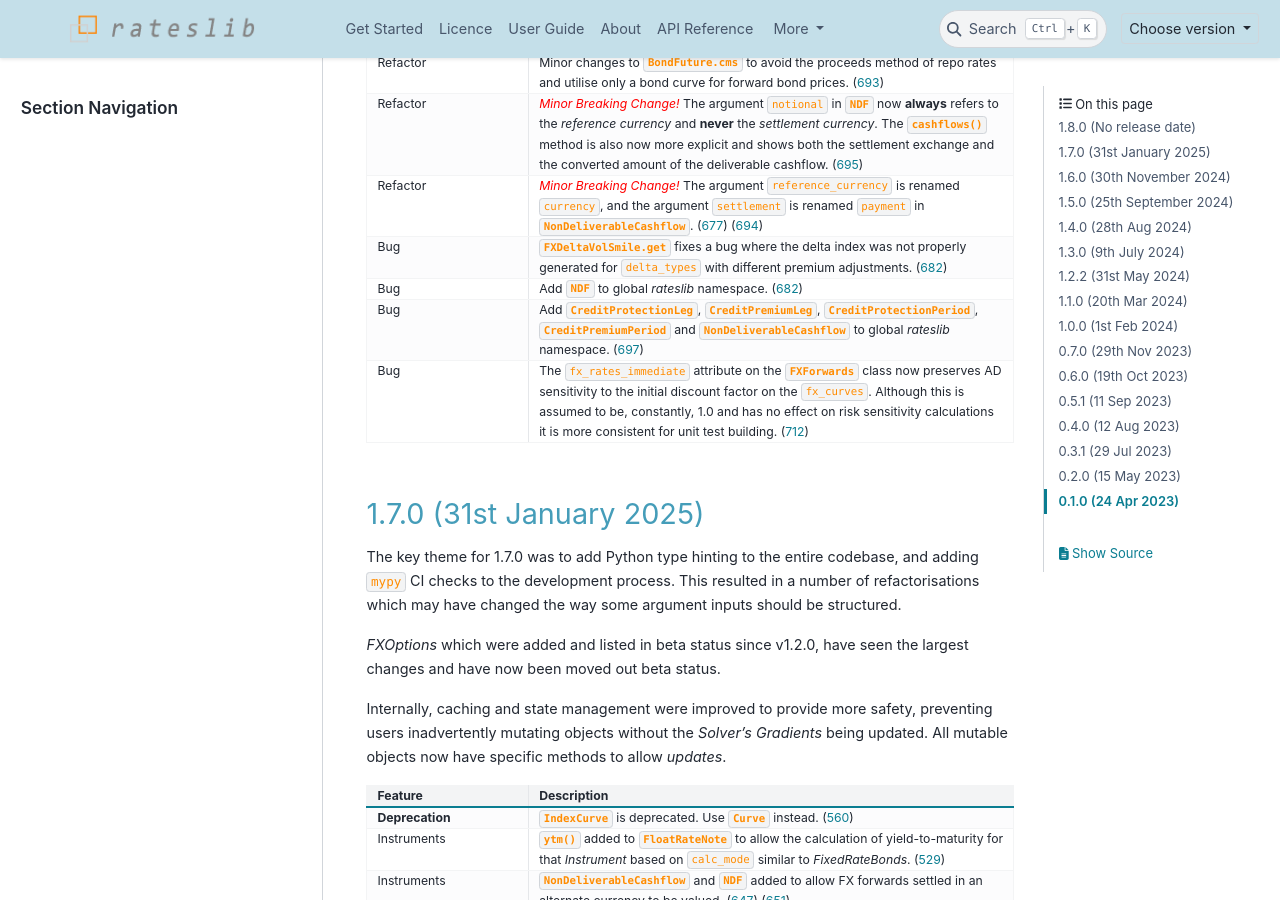
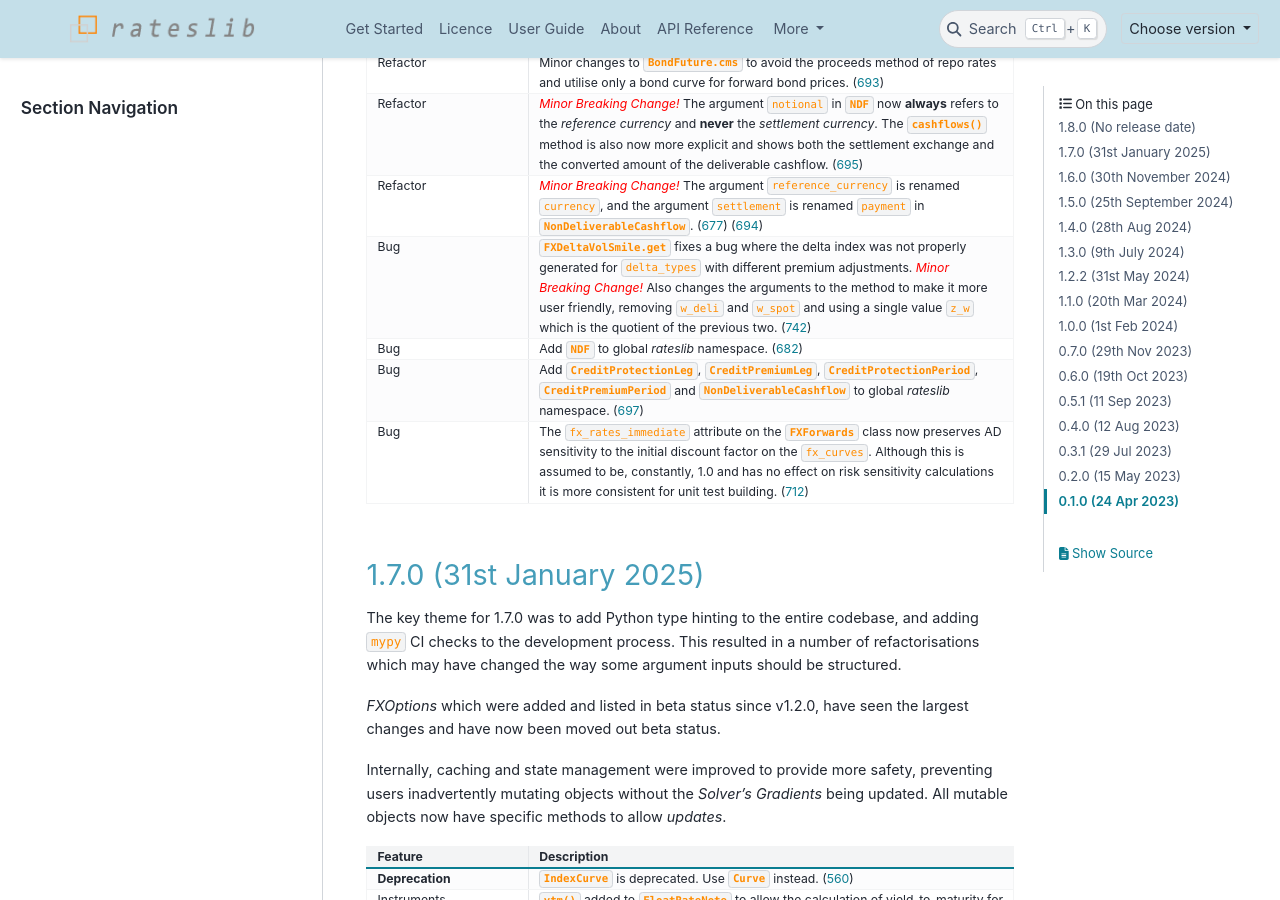
Before and after one commit to attack68/rateslib, a Sphinx documentation site: the page built from docs/source/i_whatsnew.rst, in a window 1280 px wide and 900 px high, scrolled down 813 px. Built offline with Sphinx 7.4.7 and the PyData theme 0.15.4, drawn with Linux system fonts in a browser that asks for light colours; comment, search, counter and statistics services are not loaded.

```diff
--- a/docs/source/i_whatsnew.rst
+++ b/docs/source/i_whatsnew.rst
@@ -87,8 +87,10 @@ email contact, see `rateslib <https://rateslib.com>`_.
    * - Bug
      - :meth:`FXDeltaVolSmile.get <rateslib.fx_volatility.FXDeltaVolSmile.get>` fixes a bug
        where the delta index was not properly generated for ``delta_types`` with different
-       premium adjustments.
-       (`682 <https://github.com/attack68/rateslib/pull/682>`_)
+       premium adjustments. :red:`Minor Breaking Change!` Also changes the arguments to the
+       method to make it more user friendly, removing ``w_deli`` and ``w_spot`` and using a
+       single value ``z_w`` which is the quotient of the previous two.
+       (`742 <https://github.com/attack68/rateslib/pull/742>`_)
    * - Bug
      - Add :class:`~rateslib.instruments.NDF` to global *rateslib* namespace.
        (`682 <https://github.com/attack68/rateslib/pull/682>`_)
```
